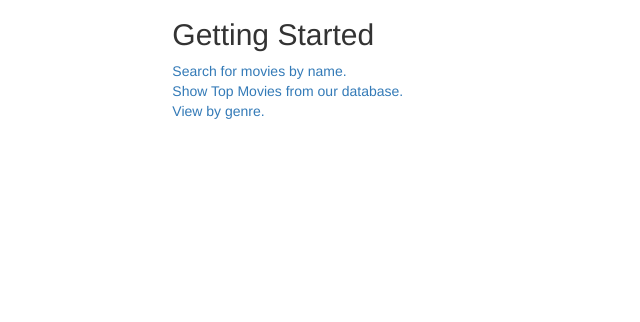
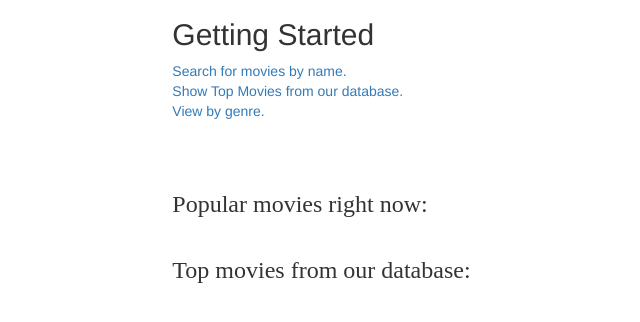
Before and after one commit to MovieMeter/film-guide, a Flask app: template launch/templates/home.html in a window 1280 px wide. Shown: the part 297-619 px from the top of the page, without its empty margins (56-696 px from the left). Run offline with Flask 2, Linux system fonts and the light colour scheme; the template is opened without the code that fills it, so the values that code supplies are empty; some libraries are stand-ins or nearby versions; some web fonts are replaced.

Commit message:
Modified home page.

```diff
--- a/launch/templates/home.html
+++ b/launch/templates/home.html
@@ -23,10 +23,35 @@
 <a href="{{ url_for('show_movies') }}">Show Top Movies from our database.</a><br>
 <a href="{{ url_for('genre_search') }}">View by genre.</a>
 
-<div style="height:100px">
+<div style="height:50px">
 
 </div>
 
+<div style="padding-bottom:10px">
+    <h3 style="font-family: Laksaman">
+        Popular movies right now:
+    </h3>
+</div>
+<div>
+    {% for item in popular_list %}
+     <span style="text-align:center">
+    <div class="col-sm-4" >
+        <img src="{{ item[3] }}"  alt="downloading image" height="100%" width="100%" style="padding-left:5%;padding-right:5%"/>
+            <a href="{{ url_for('get_result', name=item[1], year=item[2]) }}">
+
+                    {{ item[1] }}
+
+             </a>
+    </div>
+     </span>
+    {% endfor %}
+</div>
+
+<div style="padding-bottom:10px">
+    <h3 style="font-family: Laksaman">
+        Top movies from our database:
+    </h3>
+</div>
 <div>
     {% for item in popular_list %}
      <span style="text-align:center">
```
Also changed, not shown: launch/views.py (+8 -2 lines), database/movie_db.db.
